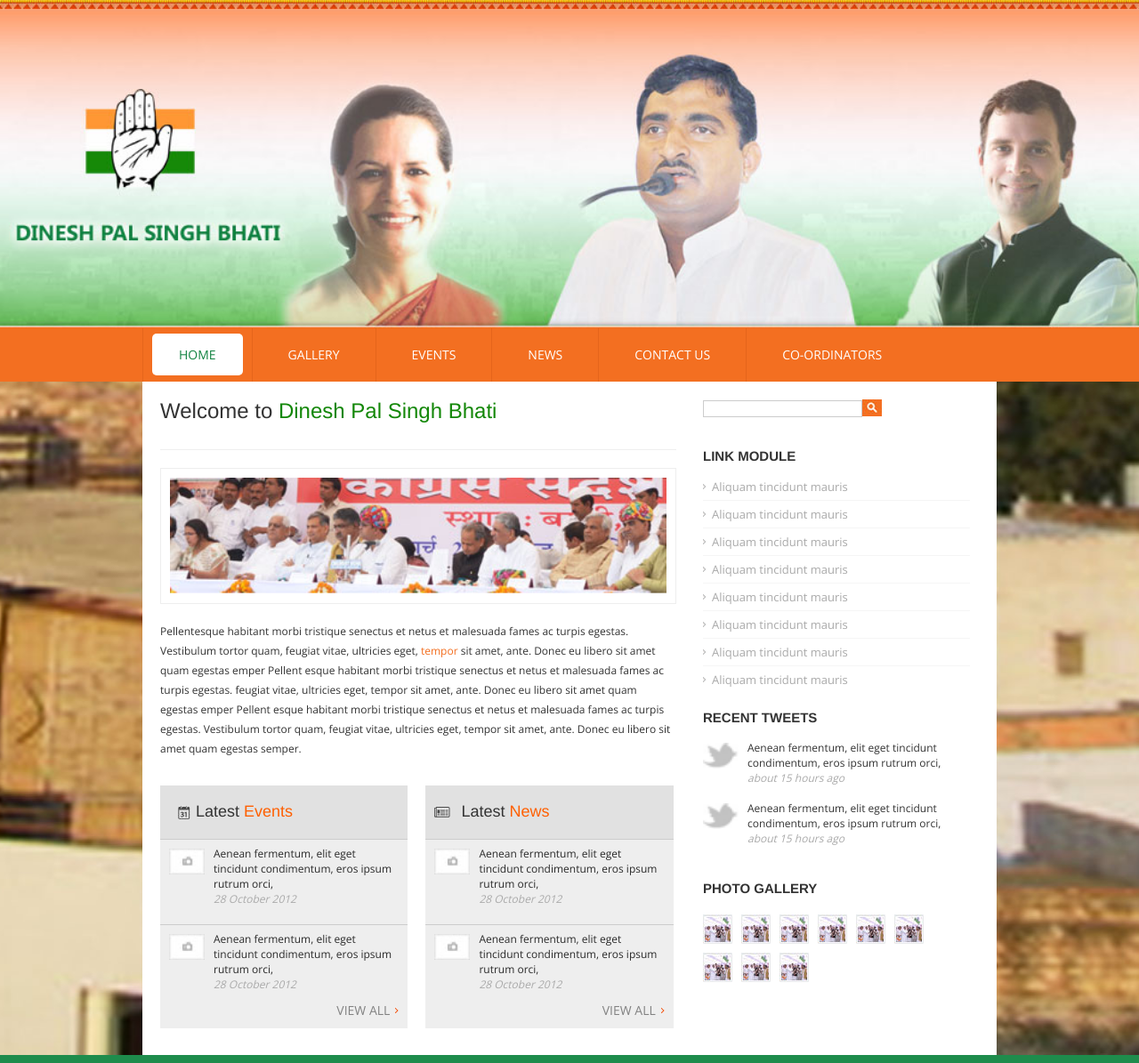
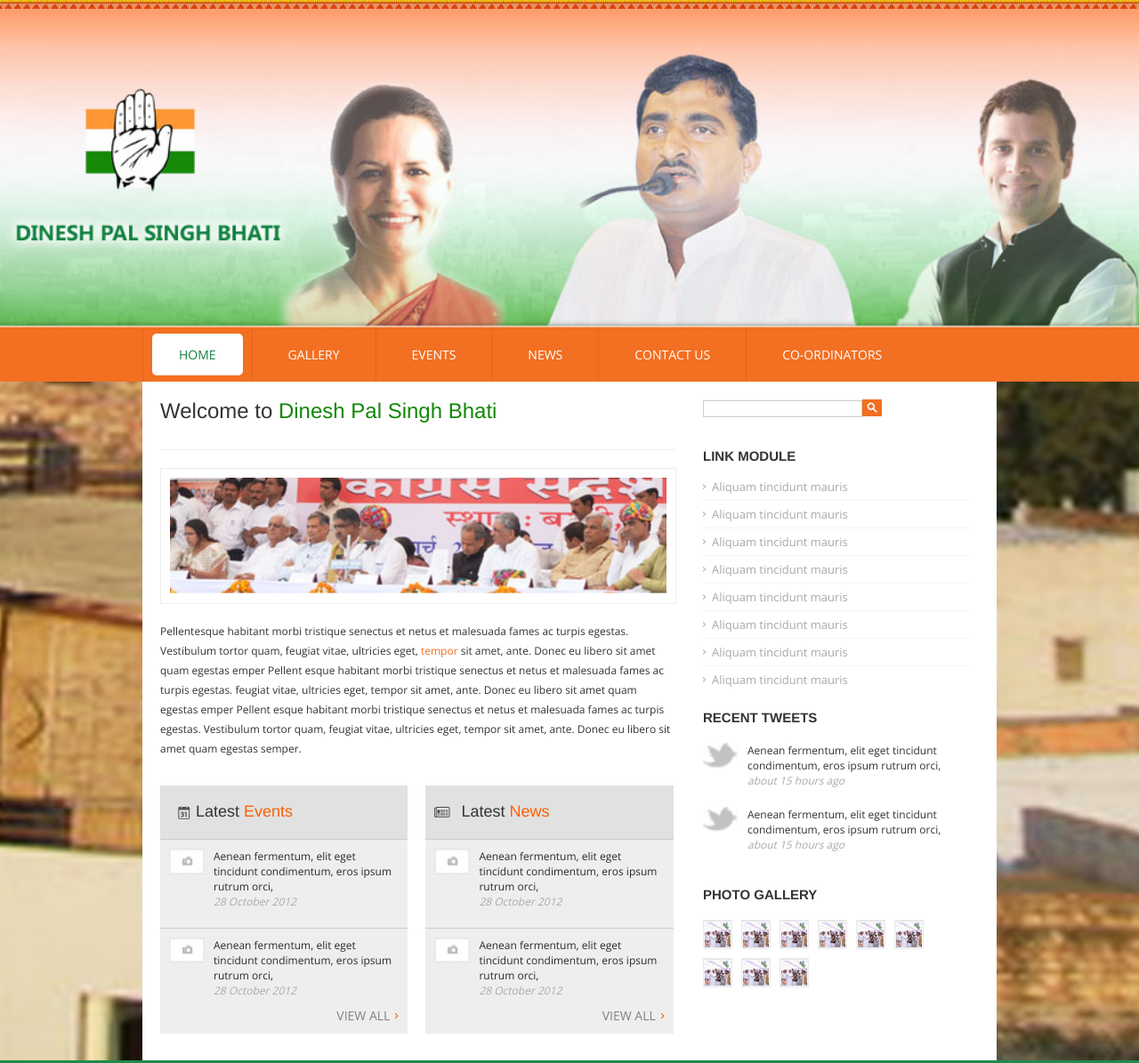
Before and after one commit to ricgup/yagnikWork, a plain HTML site: page index.html in a window 1280 px wide. Shown: the top 1195 px of the page at 89% size. Drawn offline with nearby package versions, Linux system fonts and the light colour scheme.

Commit message:
updated css/style.css

```diff
--- a/css/style.css
+++ b/css/style.css
@@ -143,25 +143,16 @@ img {
 }
 
 .eventDesc img,
-.eventDesc p,
-.tweetDesc img,
-.tweetDesc p {
-	float: left;
-}
-
-.eventDesc img {
-	width: 40px;
-}
-
 .tweetDesc img {
 	width: 40px;
+	display: block;
+	float: left;
 }
 
 .eventDesc p,
 .tweetDesc p {
-	padding: 0 0 0 50px;
-	margin-top: -32px;
 	font-size: 12px;
+	margin-left: 50px;
 }
 
 .eventDesc span,
```
